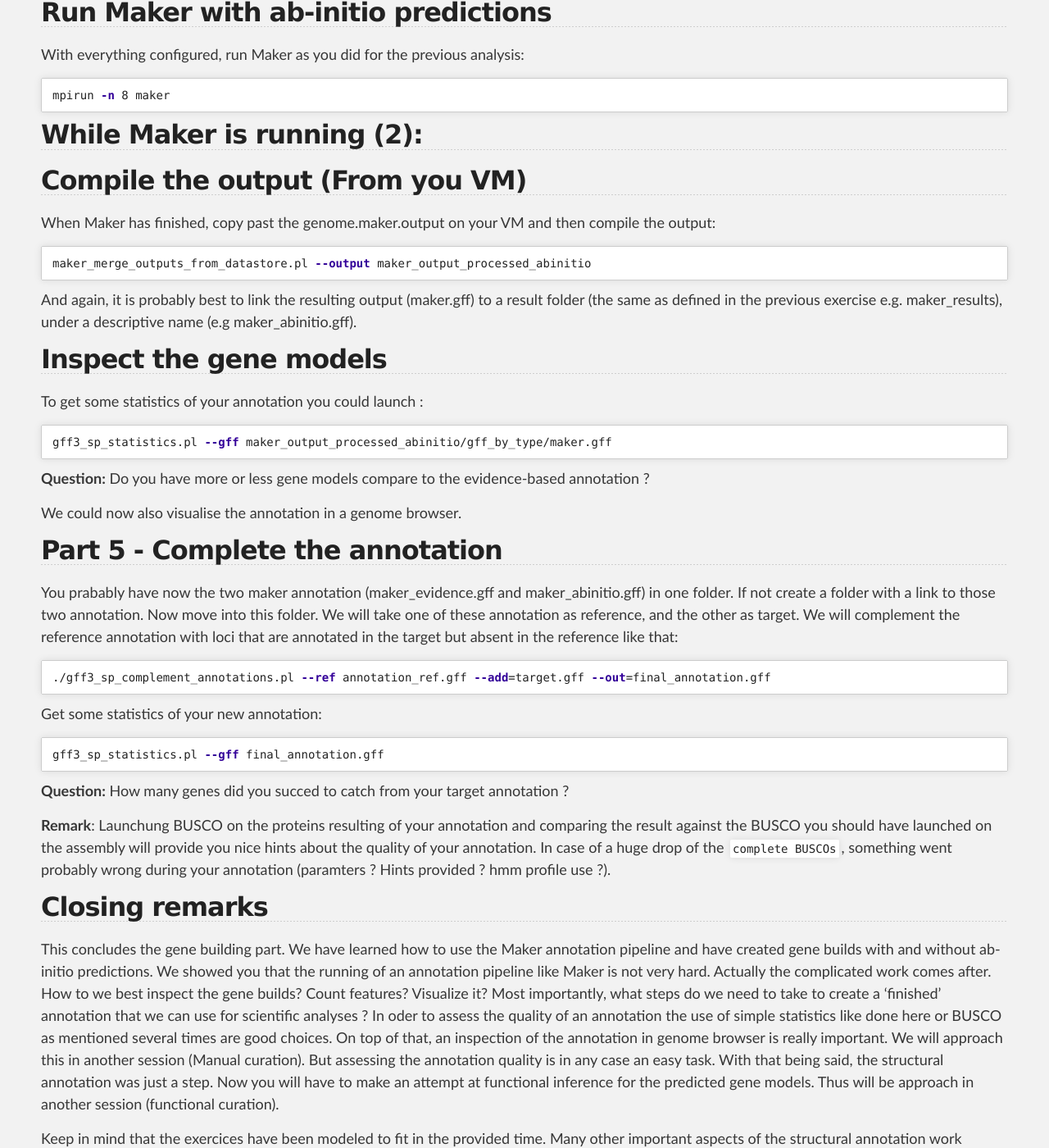
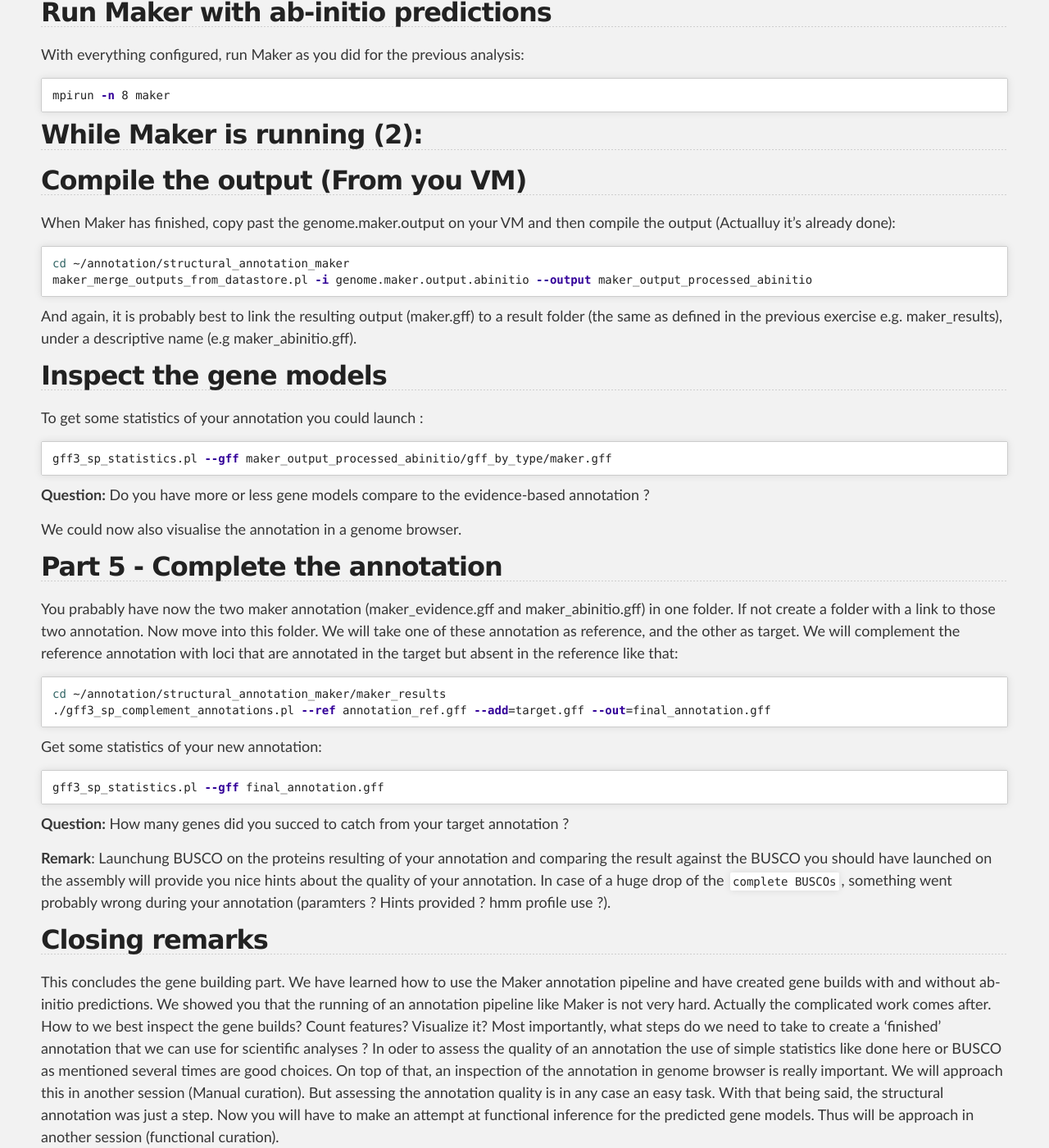
Before and after one commit to SouthGreenPlatform/trainings, a Jekyll site: the page built from _pages/annotation/MAKER/StructuralAnnotation_mtp.md, in a window 1280 px wide and 1400 px high, scrolled down 6934 px. Shown: the whole window at 82% size. Built offline with Jekyll 4.4.1, drawn with Linux system fonts in a browser that asks for light colours; nearby versions of some CDN libraries.

Commit message:
Update StructuralAnnotation_mtp.md

```diff
--- a/_pages/annotation/MAKER/StructuralAnnotation_mtp.md
+++ b/_pages/annotation/MAKER/StructuralAnnotation_mtp.md
@@ -281,10 +281,12 @@ mpirun -n 8 maker
 
 ## Compile the output (From you VM)
 
-When Maker has finished, copy past the genome.maker.output on your VM and then compile the output:
+When Maker has finished, copy past the genome.maker.output on your VM and then compile the output (Actualluy it's already done):
 {% highlight bash %}
-maker_merge_outputs_from_datastore.pl --output maker_output_processed_abinitio
+cd ~/annotation/structural_annotation_maker
+maker_merge_outputs_from_datastore.pl -i genome.maker.output.abinitio --output maker_output_processed_abinitio
 {% endhighlight %}
+
 And again, it is probably best to link the resulting output (maker.gff) to a result folder (the same as defined in the previous exercise e.g. maker\_results), under a descriptive name (e.g maker_abinitio.gff).
 
 ## Inspect the gene models
@@ -306,6 +308,7 @@ You prabably have now the two maker annotation (maker_evidence.gff and maker_abi
 We will take one of these annotation as reference, and the other as target. We will complement the reference annotation with loci that are annotated in the target but absent in the reference like that:
 
 {% highlight bash %}
+cd ~/annotation/structural_annotation_maker/maker_results
 ./gff3_sp_complement_annotations.pl --ref annotation_ref.gff --add=target.gff --out=final_annotation.gff
 {% endhighlight %}
 
```
